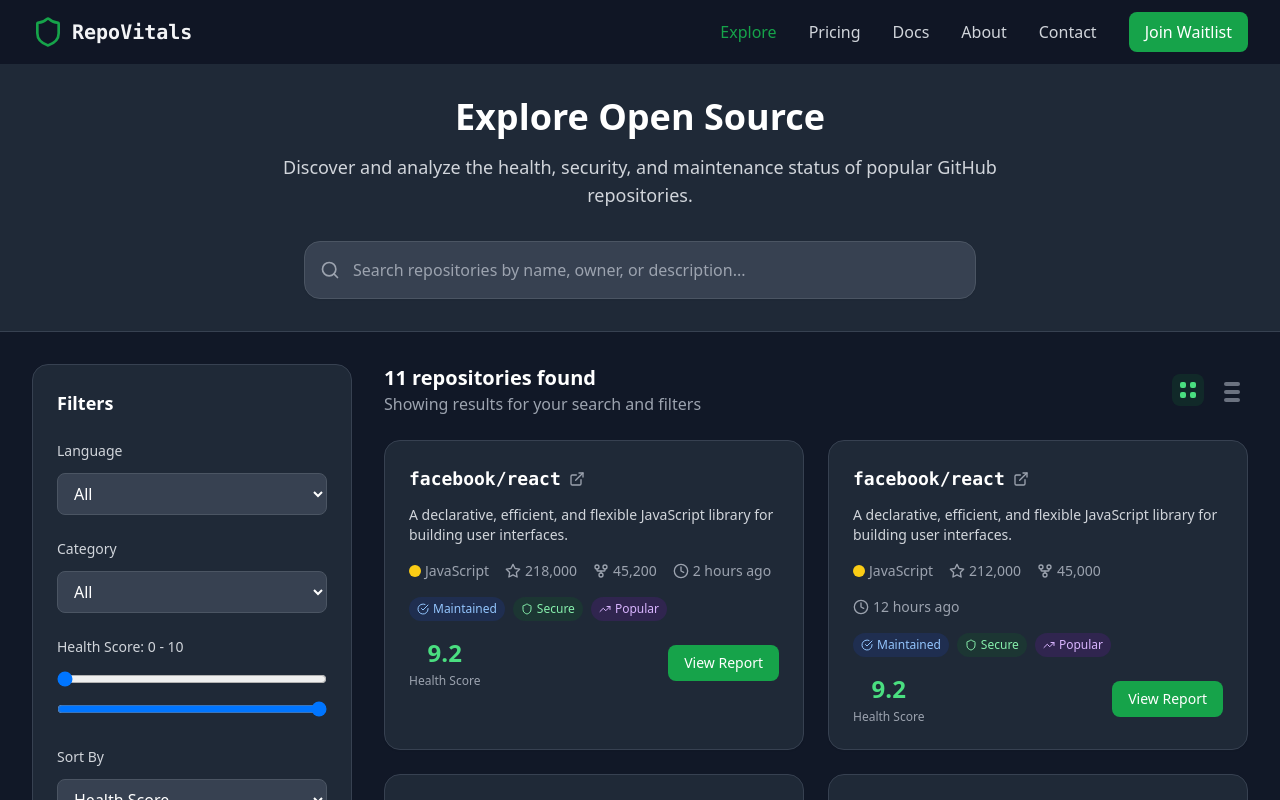
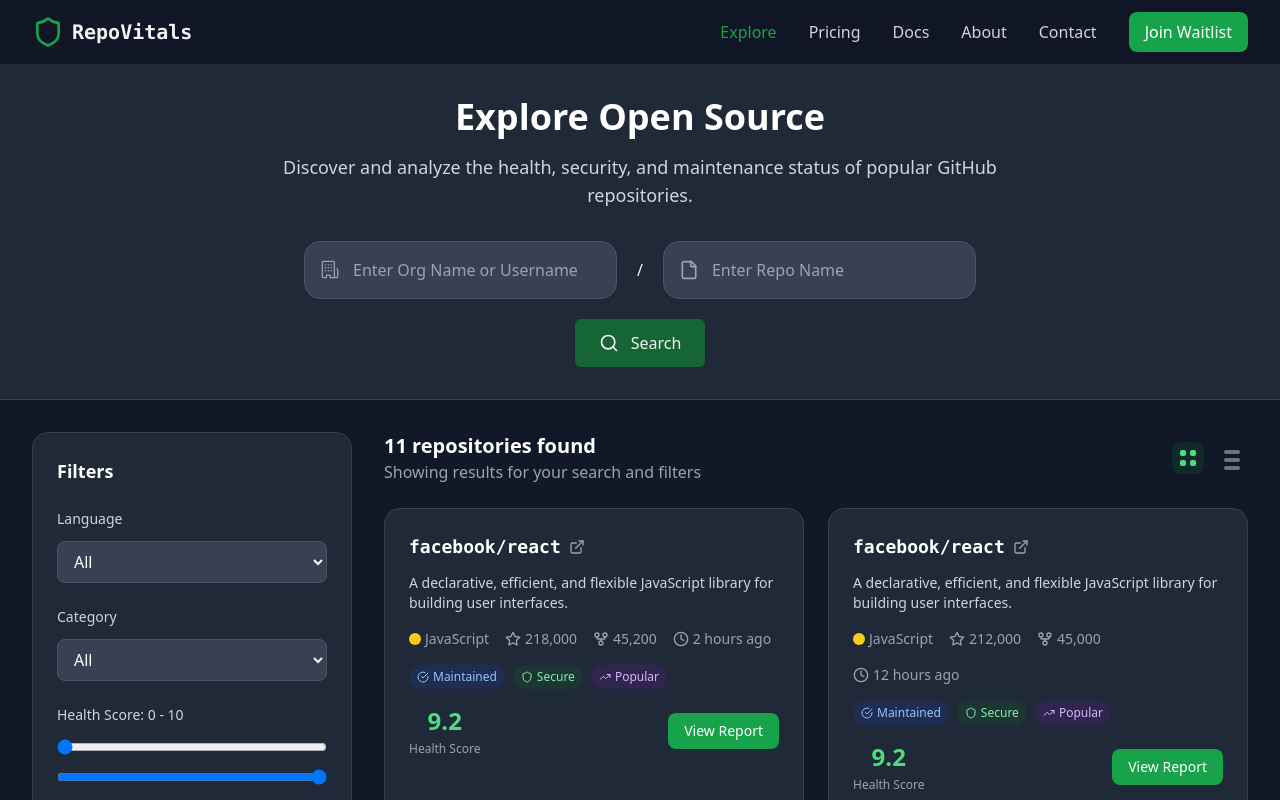
Before and after one commit to RepoVitals/repovitals-ui, a React (Vite) app: page /explore in a window 1280 px wide. Shown: the top 800 px of the page. Built offline with nearby package versions, Linux system fonts and the light colour scheme.

Commit message:
update: add search bar to divide owner and repo

```diff
--- a/src/pages/Explore.tsx
+++ b/src/pages/Explore.tsx
@@ -4,6 +4,7 @@
   CheckCircle,
   Clock,
   ExternalLink,
+  File,
   GitFork,
   Plus,
   Search,
@@ -12,9 +13,10 @@
   Star,
   TrendingUp,
 } from "lucide-react";
-import React, { useState, useEffect } from "react";
+import React, { useState, useEffect, ChangeEvent } from "react";
 import { Link } from "react-router-dom";
 import { repositories } from "../components/constants";
+import { GoOrganization } from "react-icons/go";
 
 function getBreakpoint(width: number): string {
   if (width < 640) return "sm";
@@ -25,9 +27,10 @@
 }
 
 const Explore: React.FC = () => {
-  const [searchTerm, setSearchTerm] = useState("");
-  const [selectedLanguage, setSelectedLanguage] = useState("all");
-  const [selectedCategory, setSelectedCategory] = useState("all");
+  const [searchInput, setSearchInput] = useState({
+    owner: "",
+    repo: "",
+  });
   const [scoreRange, setScoreRange] = useState([0, 10]);
   const [sortBy, setSortBy] = useState("score");
   const [showFilters, setShowFilters] = useState(false);
@@ -35,6 +38,46 @@
   const [breakpoint, setBreakpoint] = useState(() =>
     getBreakpoint(window.innerWidth)
   );
+  const [selectedData, setSelectedData] = useState({
+    language: "all",
+    category: "all",
+  });
+
+  const { category, language } = selectedData;
+  const { owner, repo } = searchInput;
+
+  const handleSearch = (e: ChangeEvent<HTMLInputElement>) => {
+    const { name, value } = e.target;
+    setSearchInput((prev) => {
+      return {
+        ...prev,
+        [name]: value,
+      };
+    });
+  };
+
+  const handleLanguageAndCategorySelection = (
+    e: ChangeEvent<HTMLSelectElement>
+  ) => {
+    const { name, value } = e.target;
+    setSelectedData((prev) => {
+      return {
+        ...prev,
+        [name]: value,
+      };
+    });
+  };
+
+  const handleReset = () => {
+    setSelectedData({
+      category: "all",
+      language: "all",
+    });
+    setSearchInput({
+      owner: "",
+      repo: "",
+    });
+  };
 
   useEffect(() => {
     const handleResize = () => {
@@ -104,13 +147,11 @@
 
   const filteredRepos = repositories.filter((repo) => {
     const matchesSearch =
-      repo.name.toLowerCase().includes(searchTerm.toLowerCase()) ||
-      repo.owner.toLowerCase().includes(searchTerm.toLowerCase()) ||
-      repo.description.toLowerCase().includes(searchTerm.toLowerCase());
-    const matchesLanguage =
-      selectedLanguage === "all" || repo.language === selectedLanguage;
-    const matchesCategory =
-      selectedCategory === "all" || repo.category === selectedCategory;
+      repo.name.toLowerCase().includes(searchInput.repo.toLowerCase()) ||
+      repo.owner.toLowerCase().includes(owner.toLowerCase());
+    // repo.description.toLowerCase().includes(searchTerm.toLowerCase());
+    const matchesLanguage = language === "all" || repo.language === language;
+    const matchesCategory = category === "all" || repo.category === category;
     const matchesScore =
       repo.score >= scoreRange[0] && repo.score <= scoreRange[1];
 
@@ -150,17 +191,43 @@
           </div>
 
           {/* Search Bar */}
-          <div className="max-w-2xl mx-auto">
-            <div className="relative">
-              <Search className="absolute left-4 top-1/2 transform -translate-y-1/2 h-5 w-5 text-gray-400" />
-              <input
-                type="text"
-                placeholder="Search repositories by name, owner, or description..."
-                value={searchTerm}
-                onChange={(e) => setSearchTerm(e.target.value)}
-                className="w-full pl-12 pr-4 py-4 bg-white dark:bg-gray-700 border border-gray-300 dark:border-gray-600 rounded-2xl focus:ring-2 focus:ring-primary-500 focus:border-transparent text-gray-900 dark:text-white shadow-sm"
-              />
+          <div className="max-w-2xl mx-auto space-y-5">
+            <div className="flex items-center gap-5">
+              <div className="relative w-full">
+                <GoOrganization className="absolute left-4 top-1/2 transform -translate-y-1/2 h-5 w-5 text-gray-400" />
+
+                <input
+                  type="text"
+                  placeholder="Enter Org Name or Username"
+                  value={owner}
+                  name="owner"
+                  onChange={handleSearch}
+                  className="w-full pl-12 pr-4 py-4 bg-white dark:bg-gray-700 border border-gray-300 dark:border-gray-600 rounded-2xl focus:ring-2 focus:ring-primary-500 focus:border-transparent text-gray-900 dark:text-white shadow-sm"
+                />
+              </div>
+              /
+              <div className="relative w-full">
+                <File className="absolute left-4 top-1/2 transform -translate-y-1/2 h-5 w-5 text-gray-400" />
+
+                <input
+                  type="text"
+                  placeholder="Enter Repo Name"
+                  name="repo"
+                  value={repo}
+                  onChange={handleSearch}
+                  className="w-full pl-12 pr-4 py-4 bg-white dark:bg-gray-700 border border-gray-300 dark:border-gray-600 rounded-2xl focus:ring-2 focus:ring-primary-500 focus:border-transparent text-gray-900 dark:text-white shadow-sm"
+                />
+              </div>
             </div>
+            <button
+              type="button"
+              className="px-6 mx-auto flex items-center font-medium gap-3 py-3 rounded-md bg-primary-800 "
+            >
+              <span>
+                <Search className="size-5" />
+              </span>
+              Search
+            </button>
           </div>
         </div>
       </div>
@@ -193,8 +260,9 @@
                     Language
                   </label>
                   <select
-                    value={selectedLanguage}
-                    onChange={(e) => setSelectedLanguage(e.target.value)}
+                    name="language"
+                    value={language}
+                    onChange={handleLanguageAndCategorySelection}
                     className="w-full px-3 py-2 border border-gray-300 dark:border-gray-600 rounded-lg focus:ring-2 focus:ring-primary-500 focus:border-transparent bg-white dark:bg-gray-700 text-gray-900 dark:text-white"
                   >
                     {languages.map((lang) => (
@@ -211,8 +279,9 @@
                     Category
                   </label>
                   <select
-                    value={selectedCategory}
-                    onChange={(e) => setSelectedCategory(e.target.value)}
+                    name="category"
+                    value={category}
+                    onChange={handleLanguageAndCategorySelection}
                     className="w-full px-3 py-2 border border-gray-300 dark:border-gray-600 rounded-lg focus:ring-2 focus:ring-primary-500 focus:border-transparent bg-white dark:bg-gray-700 text-gray-900 dark:text-white"
                   >
                     {categories.map((cat) => (
@@ -497,9 +566,7 @@
                 </p>
                 <button
                   onClick={() => {
-                    setSearchTerm("");
-                    setSelectedLanguage("all");
-                    setSelectedCategory("all");
+                    handleReset();
                     setScoreRange([0, 10]);
                   }}
                   className="inline-flex items-center px-4 py-2 bg-primary-600 hover:bg-primary-700 text-white rounded-lg transition-colors font-medium"
```
